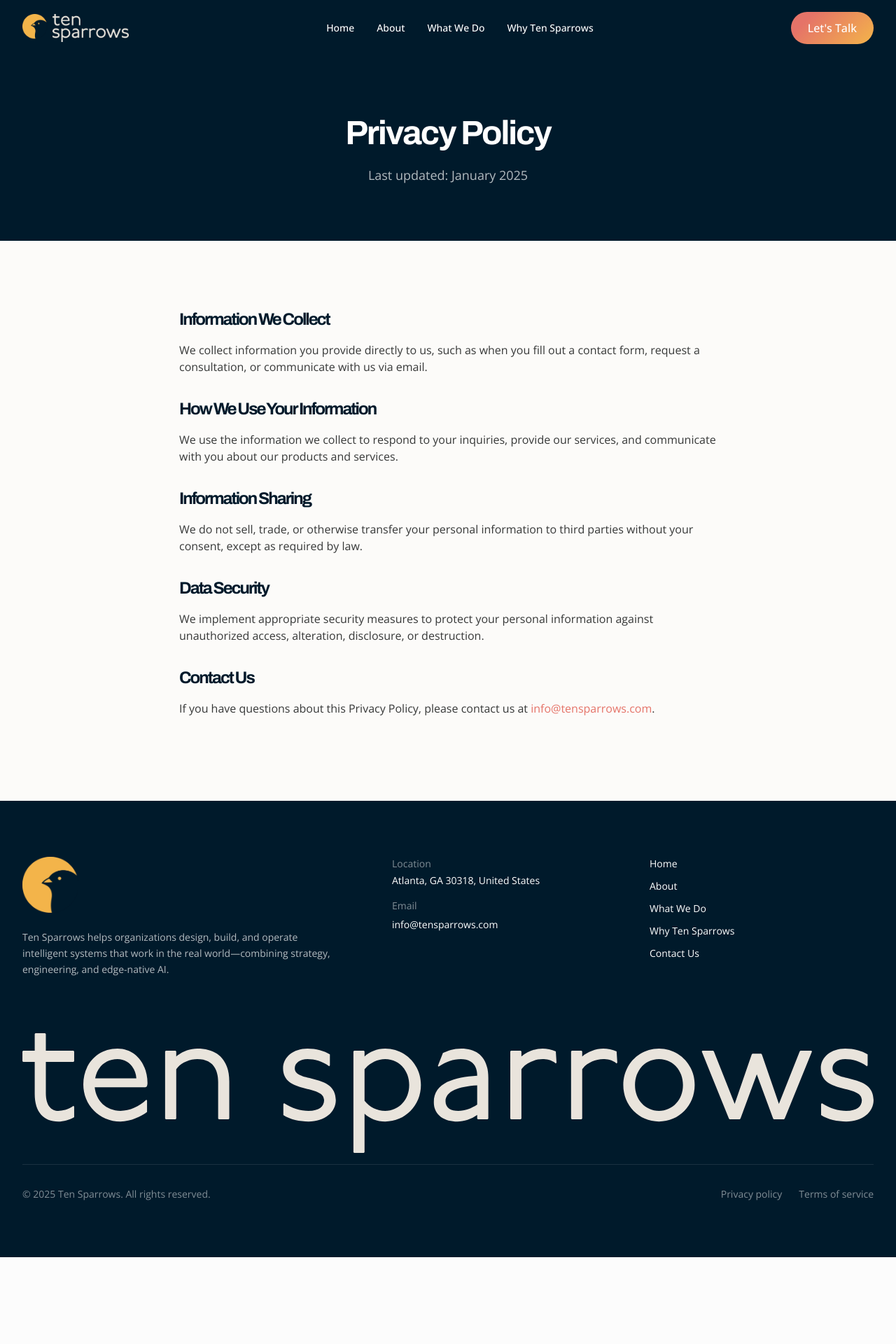
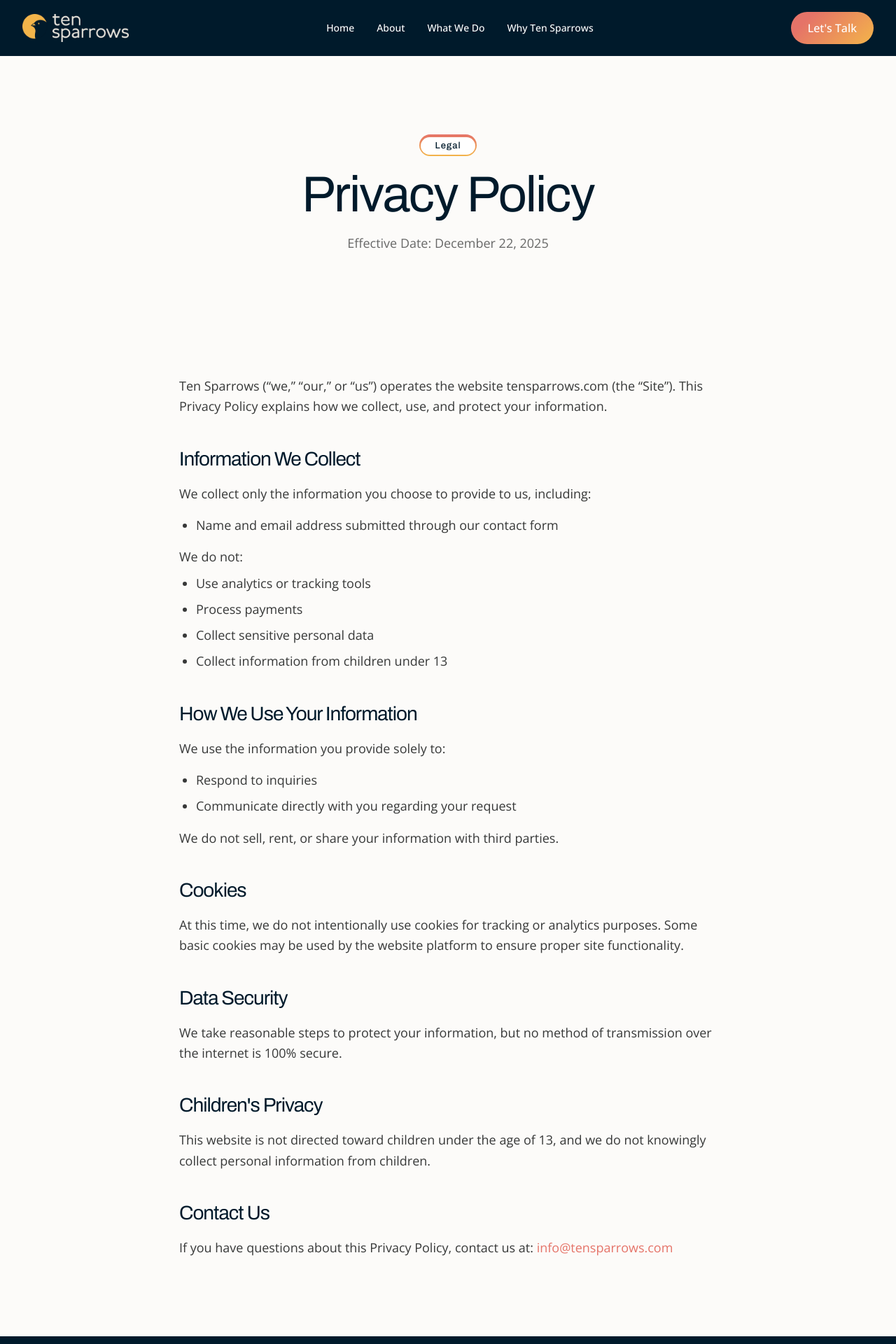
Before and after one commit to Tatu1984/tws, a Next.js app: page /privacy-policy in a window 1280 px wide. Shown: the top 1920 px of the page at 70% size. Before the commit the page ends 1796 px from the top, so only its background shows below. Built offline with nearby package versions, Linux system fonts and the light colour scheme; a web font is replaced by a local one.

Commit message:
pages fixed and reverved updated

```diff
--- a/src/app/privacy-policy/page.tsx
+++ b/src/app/privacy-policy/page.tsx
@@ -1,6 +1,5 @@
 "use client";
 
-import { Metadata } from "next";
 import { Header, Footer } from "@/components/layout";
 import { useInView } from "@/hooks/useInView";
 
@@ -12,67 +11,125 @@
     <>
       <Header />
       <main>
-        <section className="bg-[#001a2b] pt-32 lg:pt-40 pb-16 lg:pb-20">
-          <div className="max-w-7xl mx-auto px-4 sm:px-6 lg:px-8">
-            <div ref={heroRef} className="max-w-3xl mx-auto text-center">
+        {/* Hero — matches other inside-page heroes */}
+        <header className="off-white-background">
+          <div className="px-[5%] pt-[calc(7rem+80px)] pb-0">
+            <div className="w-full max-w-[80rem] mx-auto">
+              <div ref={heroRef} className="w-full max-w-[60rem] mx-auto text-center pb-16">
+                <div className={`mb-4 fade-up${heroInView ? " in-view" : ""}`}>
+                  <div className="gradient-eyebrow inline-block">
+                    <span className="text-style-tagline">Legal</span>
+                  </div>
+                </div>
                 <h1
-                className={`text-4xl sm:text-5xl font-bold text-white mb-4 leading-tight fade-up${heroInView ? " in-view" : ""}`}
+                  className={`text-color-midnight mb-4 fade-up${heroInView ? " in-view" : ""}`}
+                  style={{ transitionDelay: "100ms" }}
                 >
                   Privacy Policy
                 </h1>
                 <p
-                className={`text-lg text-white/70 fade-up${heroInView ? " in-view" : ""}`}
-                style={{ transitionDelay: "100ms" }}
+                  className={`text-[1.125rem] text-[#050707]/60 font-normal fade-up${heroInView ? " in-view" : ""}`}
+                  style={{ transitionDelay: "200ms" }}
                 >
-                Last updated: January 2025
+                  Effective Date: December 22, 2025
                 </p>
               </div>
             </div>
-        </section>
+          </div>
+        </header>
 
-        <section className="bg-[#fcfbf9] py-16 lg:py-24">
-          <div className="max-w-7xl mx-auto px-4 sm:px-6 lg:px-8">
+        {/* Body */}
+        <section className="off-white-background px-[5%] py-[7rem]">
+          <div className="w-full max-w-[80rem] mx-auto">
             <div
               ref={bodyRef}
-              className={`max-w-3xl mx-auto prose prose-lg fade-up${bodyInView ? " in-view" : ""}`}
+              className={`max-w-[48rem] mx-auto fade-up${bodyInView ? " in-view" : ""}`}
             >
-              <h2 className="text-2xl font-bold text-[#001a2b] mb-4">Information We Collect</h2>
-              <p className="text-[#050707]/80 mb-6">
-                We collect information you provide directly to us, such as when
-                you fill out a contact form, request a consultation, or
-                communicate with us via email.
+              <p className="text-[1.125rem] text-[#050707]/80 leading-relaxed mb-10">
+                Ten Sparrows (&ldquo;we,&rdquo; &ldquo;our,&rdquo; or &ldquo;us&rdquo;) operates the website tensparrows.com (the &ldquo;Site&rdquo;).
+                This Privacy Policy explains how we collect, use, and protect your information.
               </p>
 
-              <h2 className="text-2xl font-bold text-[#001a2b] mb-4 mt-8">How We Use Your Information</h2>
-              <p className="text-[#050707]/80 mb-6">
-                We use the information we collect to respond to your inquiries,
-                provide our services, and communicate with you about our
-                products and services.
+              <div className="space-y-10">
+
+                <div>
+                  <h2 className="text-color-midnight mb-4" style={{ fontSize: '1.75rem', fontWeight: 400, letterSpacing: '-1px', lineHeight: 1.4 }}>
+                    Information We Collect
+                  </h2>
+                  <p className="text-[1.125rem] text-[#050707]/80 leading-relaxed mb-4">
+                    We collect only the information you choose to provide to us, including:
                   </p>
+                  <ul className="list-disc pl-6 space-y-2 text-[1.125rem] text-[#050707]/80 leading-relaxed mb-4">
+                    <li>Name and email address submitted through our contact form</li>
+                  </ul>
+                  <p className="text-[1.125rem] text-[#050707]/80 leading-relaxed mb-2">We do not:</p>
+                  <ul className="list-disc pl-6 space-y-2 text-[1.125rem] text-[#050707]/80 leading-relaxed">
+                    <li>Use analytics or tracking tools</li>
+                    <li>Process payments</li>
+                    <li>Collect sensitive personal data</li>
+                    <li>Collect information from children under 13</li>
+                  </ul>
+                </div>
 
-              <h2 className="text-2xl font-bold text-[#001a2b] mb-4 mt-8">Information Sharing</h2>
-              <p className="text-[#050707]/80 mb-6">
-                We do not sell, trade, or otherwise transfer your personal
-                information to third parties without your consent, except as
-                required by law.
+                <div>
+                  <h2 className="text-color-midnight mb-4" style={{ fontSize: '1.75rem', fontWeight: 400, letterSpacing: '-1px', lineHeight: 1.4 }}>
+                    How We Use Your Information
+                  </h2>
+                  <p className="text-[1.125rem] text-[#050707]/80 leading-relaxed mb-4">
+                    We use the information you provide solely to:
                   </p>
+                  <ul className="list-disc pl-6 space-y-2 text-[1.125rem] text-[#050707]/80 leading-relaxed mb-4">
+                    <li>Respond to inquiries</li>
+                    <li>Communicate directly with you regarding your request</li>
+                  </ul>
+                  <p className="text-[1.125rem] text-[#050707]/80 leading-relaxed">
+                    We do not sell, rent, or share your information with third parties.
+                  </p>
+                </div>
 
-              <h2 className="text-2xl font-bold text-[#001a2b] mb-4 mt-8">Data Security</h2>
-              <p className="text-[#050707]/80 mb-6">
-                We implement appropriate security measures to protect your
-                personal information against unauthorized access, alteration,
-                disclosure, or destruction.
+                <div>
+                  <h2 className="text-color-midnight mb-4" style={{ fontSize: '1.75rem', fontWeight: 400, letterSpacing: '-1px', lineHeight: 1.4 }}>
+                    Cookies
+                  </h2>
+                  <p className="text-[1.125rem] text-[#050707]/80 leading-relaxed">
+                    At this time, we do not intentionally use cookies for tracking or analytics purposes.
+                    Some basic cookies may be used by the website platform to ensure proper site functionality.
                   </p>
+                </div>
 
-              <h2 className="text-2xl font-bold text-[#001a2b] mb-4 mt-8">Contact Us</h2>
-              <p className="text-[#050707]/80 mb-6">
-                If you have questions about this Privacy Policy, please contact
-                us at{" "}
+                <div>
+                  <h2 className="text-color-midnight mb-4" style={{ fontSize: '1.75rem', fontWeight: 400, letterSpacing: '-1px', lineHeight: 1.4 }}>
+                    Data Security
+                  </h2>
+                  <p className="text-[1.125rem] text-[#050707]/80 leading-relaxed">
+                    We take reasonable steps to protect your information, but no method of transmission
+                    over the internet is 100% secure.
+                  </p>
+                </div>
+
+                <div>
+                  <h2 className="text-color-midnight mb-4" style={{ fontSize: '1.75rem', fontWeight: 400, letterSpacing: '-1px', lineHeight: 1.4 }}>
+                    Children&apos;s Privacy
+                  </h2>
+                  <p className="text-[1.125rem] text-[#050707]/80 leading-relaxed">
+                    This website is not directed toward children under the age of 13, and we do not
+                    knowingly collect personal information from children.
+                  </p>
+                </div>
+
+                <div>
+                  <h2 className="text-color-midnight mb-4" style={{ fontSize: '1.75rem', fontWeight: 400, letterSpacing: '-1px', lineHeight: 1.4 }}>
+                    Contact Us
+                  </h2>
+                  <p className="text-[1.125rem] text-[#050707]/80 leading-relaxed">
+                    If you have questions about this Privacy Policy, contact us at:{" "}
                     <a href="mailto:info@tensparrows.com" className="text-[#e57368] hover:underline">
                       info@tensparrows.com
                     </a>
-                .
                   </p>
+                </div>
+
+              </div>
             </div>
           </div>
         </section>
--- a/src/app/terms-of-service/page.tsx
+++ b/src/app/terms-of-service/page.tsx
@@ -11,73 +11,120 @@
     <>
       <Header />
       <main>
-        <section className="bg-[#001a2b] pt-32 lg:pt-40 pb-16 lg:pb-20">
-          <div className="max-w-7xl mx-auto px-4 sm:px-6 lg:px-8">
-            <div ref={heroRef} className="max-w-3xl mx-auto text-center">
+        {/* Hero — matches other inside-page heroes */}
+        <header className="off-white-background">
+          <div className="px-[5%] pt-[calc(7rem+80px)] pb-0">
+            <div className="w-full max-w-7xl mx-auto">
+              <div ref={heroRef} className="w-full max-w-240 mx-auto text-center pb-16">
+                <div className={`mb-4 fade-up${heroInView ? " in-view" : ""}`}>
+                  <div className="gradient-eyebrow inline-block">
+                    <span className="text-style-tagline">Legal</span>
+                  </div>
+                </div>
                 <h1
-                className={`text-4xl sm:text-5xl font-bold text-white mb-4 leading-tight fade-up${heroInView ? " in-view" : ""}`}
+                  className={`text-color-midnight mb-4 fade-up${heroInView ? " in-view" : ""}`}
+                  style={{ transitionDelay: "100ms" }}
                 >
                   Terms of Service
                 </h1>
                 <p
-                className={`text-lg text-white/70 fade-up${heroInView ? " in-view" : ""}`}
-                style={{ transitionDelay: "100ms" }}
+                  className={`text-[1.125rem] text-[#050707]/60 font-normal fade-up${heroInView ? " in-view" : ""}`}
+                  style={{ transitionDelay: "200ms" }}
                 >
-                Last updated: January 2025
+                  Effective Date: December 22, 2025
                 </p>
               </div>
             </div>
-        </section>
+          </div>
+        </header>
 
-        <section className="bg-[#fcfbf9] py-16 lg:py-24">
-          <div className="max-w-7xl mx-auto px-4 sm:px-6 lg:px-8">
+        {/* Body */}
+        <section className="off-white-background px-[5%] py-28">
+          <div className="w-full max-w-7xl mx-auto">
             <div
               ref={bodyRef}
-              className={`max-w-3xl mx-auto prose prose-lg fade-up${bodyInView ? " in-view" : ""}`}
+              className={`max-w-3xl mx-auto fade-up${bodyInView ? " in-view" : ""}`}
             >
-              <h2 className="text-2xl font-bold text-[#001a2b] mb-4">Acceptance of Terms</h2>
-              <p className="text-[#050707]/80 mb-6">
-                By accessing and using the Ten Sparrows website and services,
-                you accept and agree to be bound by these Terms of Service.
+              <p className="text-[1.125rem] text-[#050707]/80 leading-relaxed mb-10">
+                Welcome to Ten Sparrows. By accessing or using this website, you agree to the following terms.
               </p>
 
-              <h2 className="text-2xl font-bold text-[#001a2b] mb-4 mt-8">Use of Services</h2>
-              <p className="text-[#050707]/80 mb-6">
-                Our services are provided for informational and business
-                purposes. You agree to use our services only for lawful purposes
-                and in accordance with these terms.
+              <div className="space-y-10">
+
+                <div>
+                  <h2 className="text-color-midnight mb-4" style={{ fontSize: '1.75rem', fontWeight: 400, letterSpacing: '-1px', lineHeight: 1.4 }}>
+                    Use of the Website
+                  </h2>
+                  <p className="text-[1.125rem] text-[#050707]/80 leading-relaxed">
+                    This website is provided for informational purposes only. You agree to use the site
+                    lawfully and not in a way that could harm, disable, or interfere with its operation.
                   </p>
+                </div>
 
-              <h2 className="text-2xl font-bold text-[#001a2b] mb-4 mt-8">Intellectual Property</h2>
-              <p className="text-[#050707]/80 mb-6">
-                All content, features, and functionality on our website are
-                owned by Ten Sparrows and are protected by intellectual property
-                laws.
+                <div>
+                  <h2 className="text-color-midnight mb-4" style={{ fontSize: '1.75rem', fontWeight: 400, letterSpacing: '-1px', lineHeight: 1.4 }}>
+                    No Professional Guarantees
+                  </h2>
+                  <p className="text-[1.125rem] text-[#050707]/80 leading-relaxed">
+                    Information on this site is provided &ldquo;as is&rdquo; and does not constitute professional,
+                    technical, or legal advice. We make no guarantees regarding outcomes or results.
                   </p>
+                </div>
 
-              <h2 className="text-2xl font-bold text-[#001a2b] mb-4 mt-8">Limitation of Liability</h2>
-              <p className="text-[#050707]/80 mb-6">
-                Ten Sparrows shall not be liable for any indirect, incidental,
-                special, or consequential damages arising from your use of our
-                services.
+                <div>
+                  <h2 className="text-color-midnight mb-4" style={{ fontSize: '1.75rem', fontWeight: 400, letterSpacing: '-1px', lineHeight: 1.4 }}>
+                    Intellectual Property
+                  </h2>
+                  <p className="text-[1.125rem] text-[#050707]/80 leading-relaxed">
+                    All content on this website—including text, graphics, and branding—is the property
+                    of Ten Sparrows unless otherwise noted. You may not copy, reproduce, or distribute
+                    content without permission.
                   </p>
+                </div>
 
-              <h2 className="text-2xl font-bold text-[#001a2b] mb-4 mt-8">Changes to Terms</h2>
-              <p className="text-[#050707]/80 mb-6">
-                We reserve the right to modify these terms at any time.
-                Continued use of our services after changes constitutes
-                acceptance of the modified terms.
+                <div>
+                  <h2 className="text-color-midnight mb-4" style={{ fontSize: '1.75rem', fontWeight: 400, letterSpacing: '-1px', lineHeight: 1.4 }}>
+                    Limitation of Liability
+                  </h2>
+                  <p className="text-[1.125rem] text-[#050707]/80 leading-relaxed">
+                    Ten Sparrows is not liable for any damages arising from the use of, or inability
+                    to use, this website.
                   </p>
+                </div>
 
-              <h2 className="text-2xl font-bold text-[#001a2b] mb-4 mt-8">Contact Us</h2>
-              <p className="text-[#050707]/80 mb-6">
-                If you have questions about these Terms of Service, please
-                contact us at{" "}
+                <div>
+                  <h2 className="text-color-midnight mb-4" style={{ fontSize: '1.75rem', fontWeight: 400, letterSpacing: '-1px', lineHeight: 1.4 }}>
+                    Third-Party Links
+                  </h2>
+                  <p className="text-[1.125rem] text-[#050707]/80 leading-relaxed">
+                    This site may contain links to third-party websites. We are not responsible for
+                    their content or practices.
+                  </p>
+                </div>
+
+                <div>
+                  <h2 className="text-color-midnight mb-4" style={{ fontSize: '1.75rem', fontWeight: 400, letterSpacing: '-1px', lineHeight: 1.4 }}>
+                    Changes to These Terms
+                  </h2>
+                  <p className="text-[1.125rem] text-[#050707]/80 leading-relaxed">
+                    We may update these Terms of Service at any time. Continued use of the site
+                    constitutes acceptance of any changes.
+                  </p>
+                </div>
+
+                <div>
+                  <h2 className="text-color-midnight mb-4" style={{ fontSize: '1.75rem', fontWeight: 400, letterSpacing: '-1px', lineHeight: 1.4 }}>
+                    Contact
+                  </h2>
+                  <p className="text-[1.125rem] text-[#050707]/80 leading-relaxed">
+                    Questions regarding these terms can be sent to:{" "}
                     <a href="mailto:info@tensparrows.com" className="text-[#e57368] hover:underline">
                       info@tensparrows.com
                     </a>
-                .
                   </p>
+                </div>
+
+              </div>
             </div>
           </div>
         </section>
--- a/src/components/layout/Footer.tsx
+++ b/src/components/layout/Footer.tsx
@@ -1,5 +1,6 @@
 "use client";
 
+import { useState } from "react";
 import Link from "next/link";
 import Image from "next/image";
 
@@ -17,7 +18,12 @@
   ],
 };
 
+const COPYRIGHT_TOOLTIP =
+  "This website and all associated content—including text, graphics, logos, designs, and software—are the exclusive property of Ten Sparrows, LLC. No part of this site may be reproduced, distributed, modified, or transmitted in any form or by any means without prior written permission from Ten Sparrows, LLC. Unauthorized use is strictly prohibited.";
+
 export function Footer() {
+  const [tooltipVisible, setTooltipVisible] = useState(false);
+
   return (
     <footer className="bg-[#001a2b] text-white">
       <div className="max-w-7xl mx-auto px-4 sm:px-6 lg:px-8">
@@ -98,9 +104,29 @@
           {/* Bottom Bar */}
           <div className="pt-6 lg:pt-8">
             <div className="flex flex-col sm:flex-row justify-between items-center gap-4">
-              <p className="text-sm text-white/50 text-center sm:text-left">
-                © 2025 Ten Sparrows. All rights reserved.
-              </p>
+              <div className="relative">
+                <button
+                  onClick={() => setTooltipVisible((v) => !v)}
+                  className="text-sm text-white/50 text-center sm:text-left cursor-pointer hover:text-white/70 transition-colors select-none bg-transparent border-none p-0"
+                >
+                  © 2026 Ten Sparrows, LLC. All rights reserved.
+                </button>
+                {tooltipVisible && (
+                  <>
+                    {/* Backdrop to close on outside click */}
+                    <div
+                      className="fixed inset-0 z-40"
+                      onClick={() => setTooltipVisible(false)}
+                    />
+                    <div className="absolute bottom-full left-0 mb-3 z-50 w-80 sm:w-96 bg-[#001422] border border-white/10 rounded-xl p-4 shadow-2xl">
+                      <p className="text-xs text-white/70 leading-relaxed">
+                        {COPYRIGHT_TOOLTIP}
+                      </p>
+                      <div className="absolute -bottom-1.5 left-4 w-3 h-3 bg-[#001422] border-r border-b border-white/10 rotate-45" />
+                    </div>
+                  </>
+                )}
+              </div>
               <div className="flex flex-wrap justify-center gap-4 sm:gap-6">
                 {footerLinks.legal.map((link) => (
                   <Link
--- a/src/components/layout/Header.tsx
+++ b/src/components/layout/Header.tsx
@@ -6,7 +6,7 @@
 import Image from "next/image";
 import { Menu } from "lucide-react";
 import { Button } from "@/components/ui/button";
-import { Sheet, SheetContent, SheetTrigger } from "@/components/ui/sheet";
+import { Sheet, SheetContent, SheetTitle, SheetTrigger } from "@/components/ui/sheet";
 import { cn } from "@/lib/utils";
 
 const navItems = [
@@ -89,6 +89,7 @@
               </Button>
             </SheetTrigger>
             <SheetContent side="right" className="w-full sm:w-80 bg-[#001a2b] border-[#001a2b]">
+              <SheetTitle className="sr-only">Navigation Menu</SheetTitle>
               <div className="flex flex-col space-y-4 mt-8">
                 {navItems.map((item) => (
                   <Link
```
Lines whose indentation alone changed are shown as unchanged.
